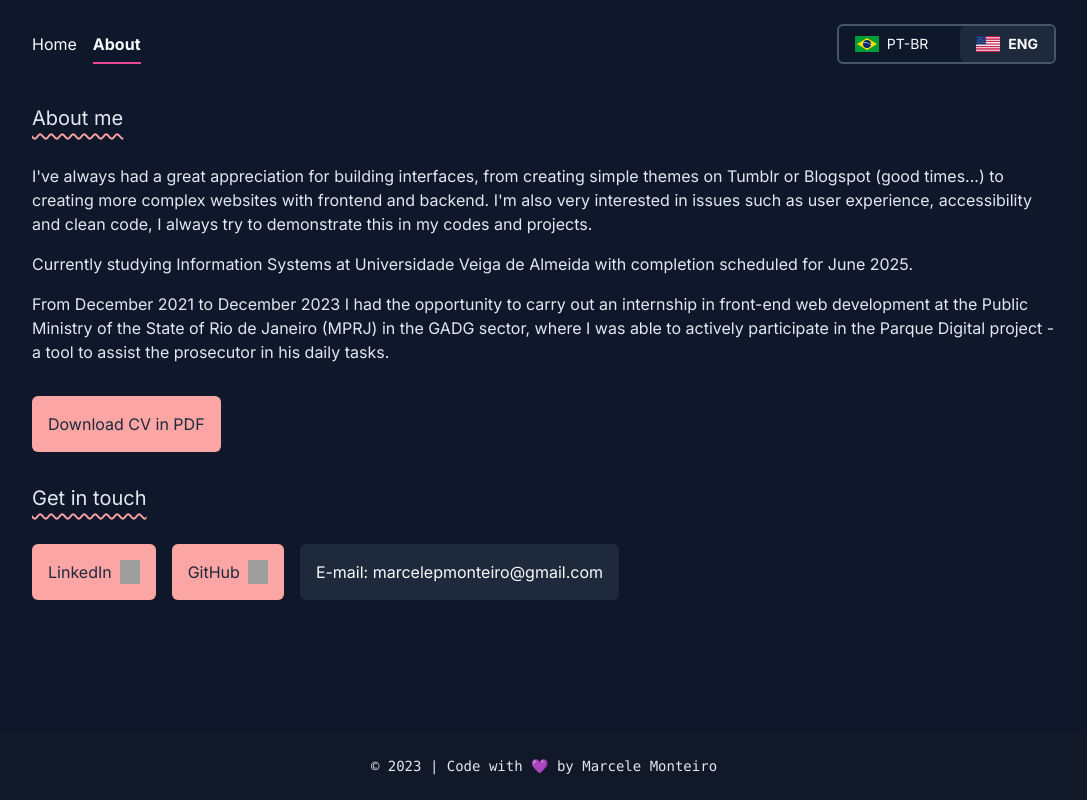
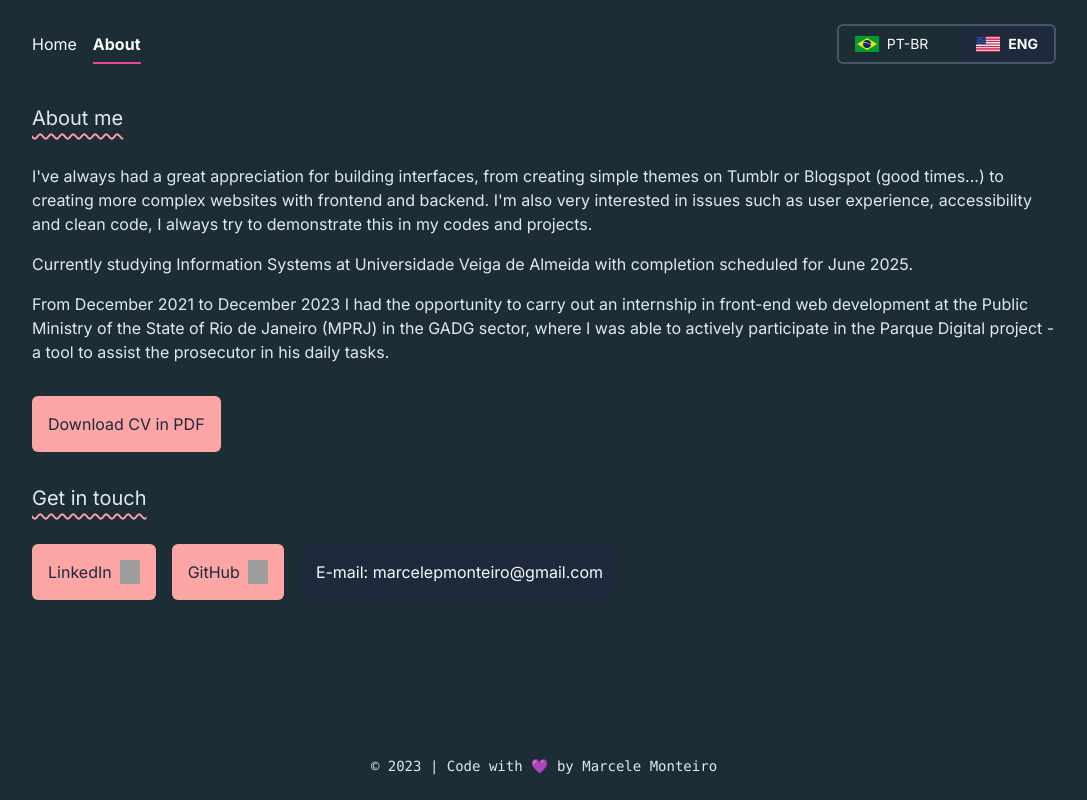
Before and after one commit to marcelemonteiro/marcelemonteiroportfolio, a Next.js app: page /en/about in a window 1280 px wide. Shown: the whole page, without its empty margins (96-1183 px from the left). Built offline with nearby package versions, Linux system fonts and the light colour scheme; grey boxes are pictures that could not be loaded.

Commit message:
Change colors

```diff
--- a/app/[locale]/layout.tsx
+++ b/app/[locale]/layout.tsx
@@ -35,7 +35,7 @@ export default async function RootLayout({
   return (
     <html lang={locale} className="dark">
       <body
-        className={`${inter.className} text-slate-200 bg-slate-900 m-0 min-h-screen"`}
+        className={`${inter.className} text-slate-200 bg-greenish-gray m-0 min-h-screen"`}
       >
         <NextIntlClientProvider locale={locale} messages={messages}>
           <div className="min-h-screen relative">
--- a/components/Footer.tsx
+++ b/components/Footer.tsx
@@ -1,6 +1,6 @@
 export default function Footer() {
   return (
-    <footer className="w-full p-6 text-sm font-mono text-slate-200 text-center bg-gray-800 dark:bg-gray-900 absolute bottom-0">
+    <footer className="w-full p-6 text-sm font-mono text-slate-200 text-center bg-greenish-gray absolute bottom-0">
       © 2023 | Code with 💜 by Marcele Monteiro
     </footer>
   );
--- a/components/ProjectCard.tsx
+++ b/components/ProjectCard.tsx
@@ -21,7 +21,7 @@ export default function ProjectCard({
   const t = useTranslations("Projects");
 
   return (
-    <div className="mb-8 border-2 border-slate-600 bg-slate-700 rounded-xl shadown-lg">
+    <div className="mb-8 border-2 border-slate-700 bg-greenish-gray rounded-xl shadown-lg">
       {isStudyCase && (
         <span className="inline-block ml-4 mt-4 p-2 text-xs uppercase bg-slate-200 dark:bg-slate-800 rounded-md">
           {t("study-case")}
--- a/tailwind.config.ts
+++ b/tailwind.config.ts
@@ -6,6 +6,13 @@ const config: Config = {
     "./components/**/*.{js,ts,jsx,tsx,mdx}",
     "./app/**/*.{js,ts,jsx,tsx,mdx}",
   ],
+  theme: {
+    extend: {
+      colors: {
+        "greenish-gray": "#1c2d36",
+      },
+    },
+  },
   plugins: [],
   darkMode: "class",
 };
```
